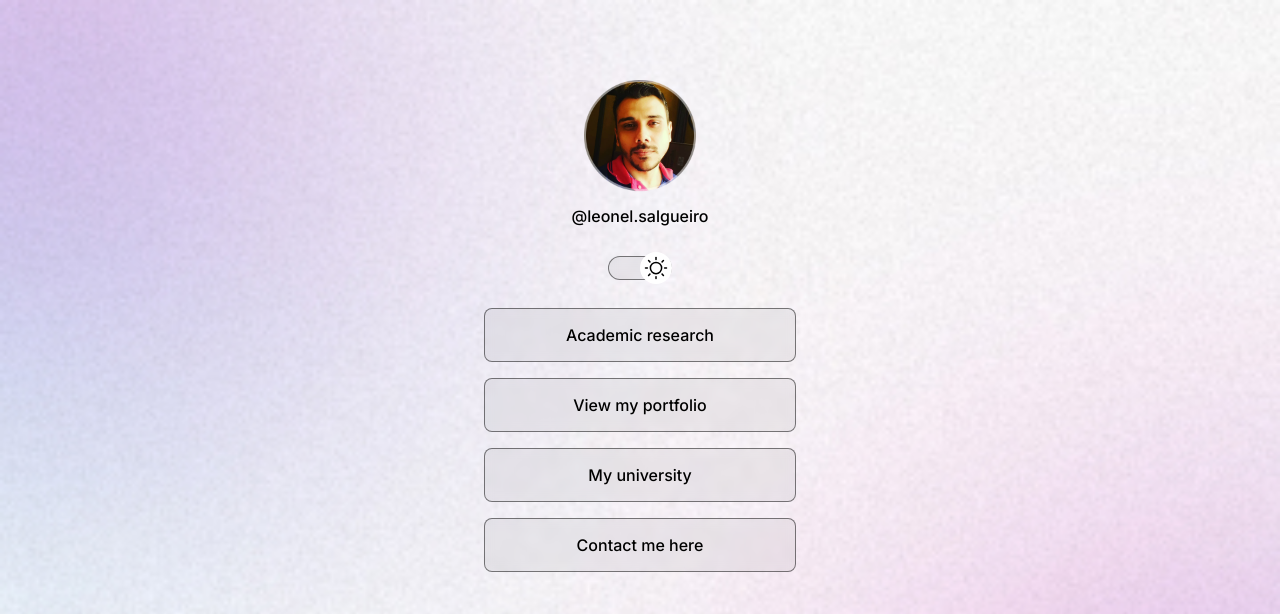
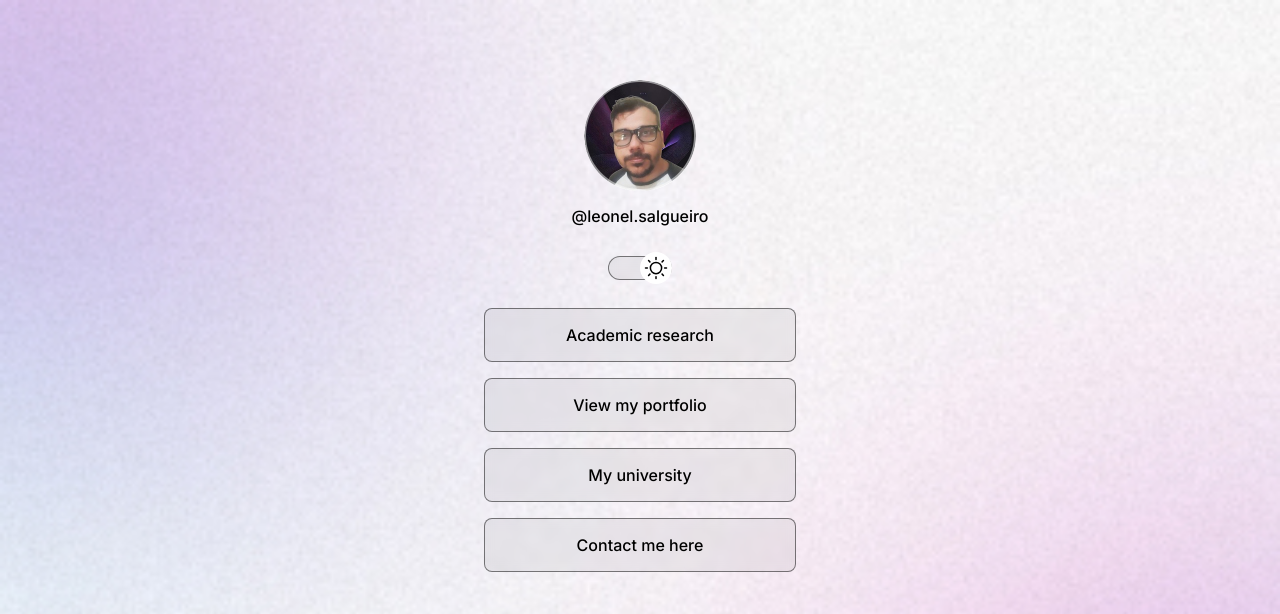
Before and after one commit to LeonelSalgueiro/pagina-de-links, a plain HTML site: page index.html in a window 1280 px wide. Shown: the top 614 px of the page. Drawn offline with nearby package versions, Linux system fonts and the light colour scheme.

Commit message:
começando a transição de img profile

```diff
--- a/index.html
+++ b/index.html
@@ -13,7 +13,7 @@
  <body>
   <div id="container">
   <div id="profile">
-    <img src="assets/avatar.png" alt="foto de leonel com uma gola vermelha e uma camisa azul">
+    <img src="assets/avatar.bg.png" alt="foto de leonel com uma gola vermelha e uma camisa azul">
     <p>@leonel.salgueiro</p>
   </div>
   <div id="switch" onclick="toggleMode()">
--- a/script.js
+++ b/script.js
@@ -1,10 +1,12 @@
 function toggleMode() {
   const html = document.documentElement
+  html.classList.toggle('light')
 
-  // if (html.classList.contains('Light')) {
-  //   html.classList.remove('Light')
-  // } else {
-  //   html.classList.add('Light')
-  // }
-  html.classList.toggle('light')
+  const img = document.querySelector("#profile img")
+
+   if (html.classList.contains('light')) {
+     img.setAtribute('src', './assets/avatar.bg.light.jpg')
+   } else {
+     img.setAtribute('src', './assets/avatar.bg.png')
+   }
 }
--- a/style.css
+++ b/style.css
@@ -50,6 +50,7 @@ body * {
 
 #profile img {
   width: 112px;
+  border-radius: 100%;
 }
 
 #profile p {
```
Also changed, not shown: assets/avatar.bg.light.jpg (added), assets/avatar.bg.png (added), assets/avatar.png (deleted).
